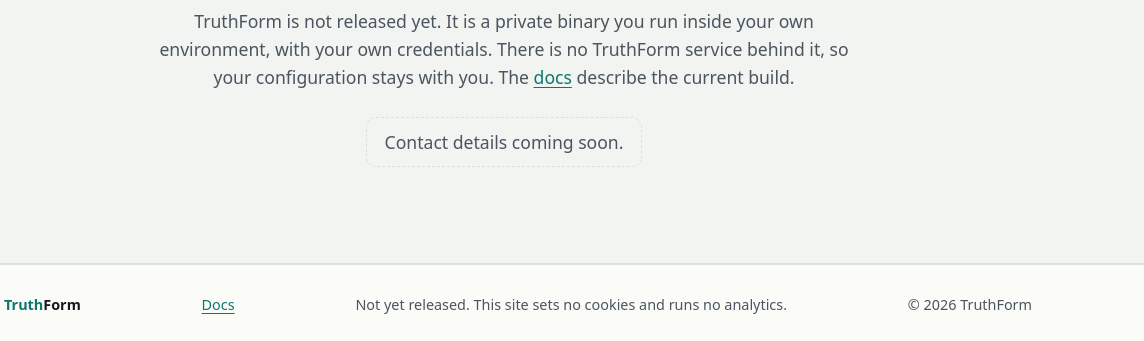
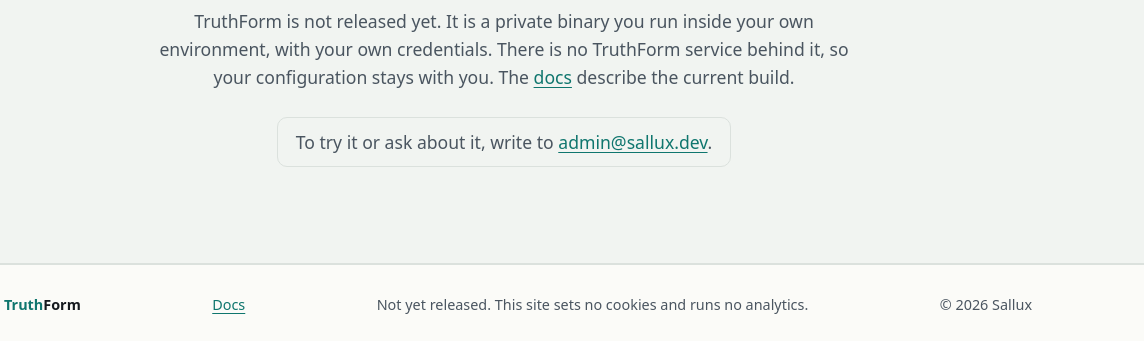
Before and after one commit to UseTruthForm/site, a plain HTML site: page public/index.html in a window 1280 px wide. Shown: the part 9002-9343 px from the top of the page, 136-1280 px from the left. Drawn offline with Linux system fonts and the light colour scheme.

Commit message:
Give the site a real contact address and name Sallux as copyright holder
The follow section said "Contact details coming soon." behind a TODO, so
the site had no way to reach anyone. It now links admin@sallux.dev, and the
README's "contact is a placeholder" launch item is gone. sallux.dev has an
MX record (smtp.google.com), so mail to it has somewhere to land; no test
mail was sent. The contact box loses its dashed border, which made the real
address look like the placeholder it replaced.

The footer copyright on every page read "TruthForm", the product, not the
holder. It is now Sallux.

Checked in Chromium through Playwright: the follow section shows the
address as a link in a solid box. The command checker still reports 131
checked, 0 unknown.

Co-Authored-By: Claude Opus 5.5 <noreply@anthropic.com>
Claude-Session: https://claude.ai/code/session_01CLQskdaZZy7c1LMmNtreet

```diff
--- a/public/index.html
+++ b/public/index.html
@@ -329,11 +329,7 @@
         <div class="follow">
           <h2 id="follow-title">Early development</h2>
           <p>TruthForm is not released yet. It is a private binary you run inside your own environment, with your own credentials. There is no TruthForm service behind it, so your configuration stays with you. The <a href="/docs/">docs</a> describe the current build.</p>
-          <!-- TODO(Dave): replace this paragraph with a real contact (email
-               address or sign-up link). Left as plain text on purpose: a
-               placeholder link would look like a working contact and quietly
-               go nowhere. -->
-          <p class="contact" data-todo="contact">Contact details coming soon.</p>
+          <p class="contact">To try it or ask about it, write to <a href="mailto:admin@sallux.dev">admin@sallux.dev</a>.</p>
         </div>
       </div>
     </section>
@@ -347,7 +343,7 @@
       </p>
       <p class="footer-links"><a href="/docs/">Docs</a></p>
       <p>Not yet released. This site sets no cookies and runs no analytics.</p>
-      <p>&copy; 2026 TruthForm</p>
+      <p>&copy; 2026 Sallux</p>
     </div>
   </footer>
 </body>
--- a/public/styles.css
+++ b/public/styles.css
@@ -540,11 +540,13 @@ figcaption code { background: rgb(255 255 255 / 10%); color: var(--code-text); }
 }
 .follow h2 { font-size: clamp(1.75rem, 3.6vw, 2.4rem); }
 .follow p { color: var(--muted); font-size: 1.1rem; }
+/* Solid, not dashed: a dashed box read as a placeholder, which this was
+   until it held a real address. */
 .contact {
   display: inline-block;
   margin: 8px 0 0;
   padding: 10px 18px;
-  border: 1px dashed var(--border);
+  border: 1px solid var(--border);
   border-radius: 10px;
   color: var(--text);
 }
```
Also changed, not shown: public/docs/agents/index.html (+1 -1 lines), public/docs/another-cloud/index.html (+1 -1 lines), public/docs/getting-started/index.html (+1 -1 lines), public/docs/index.html (+1 -1 lines), public/docs/permissions/index.html (+1 -1 lines), public/docs/rebuild/index.html (+1 -1 lines), 1 other file.
